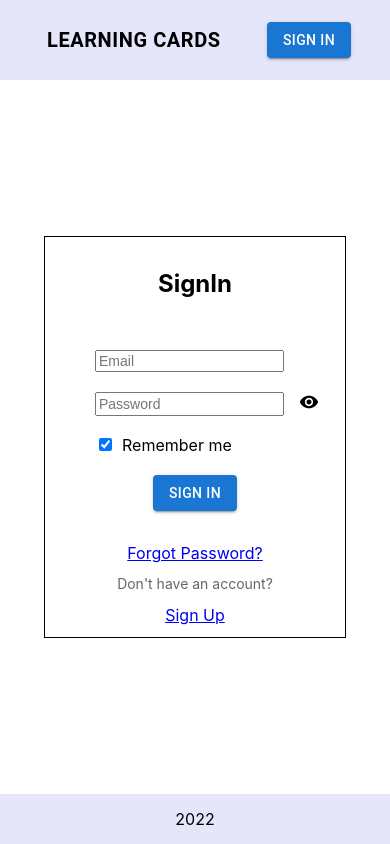
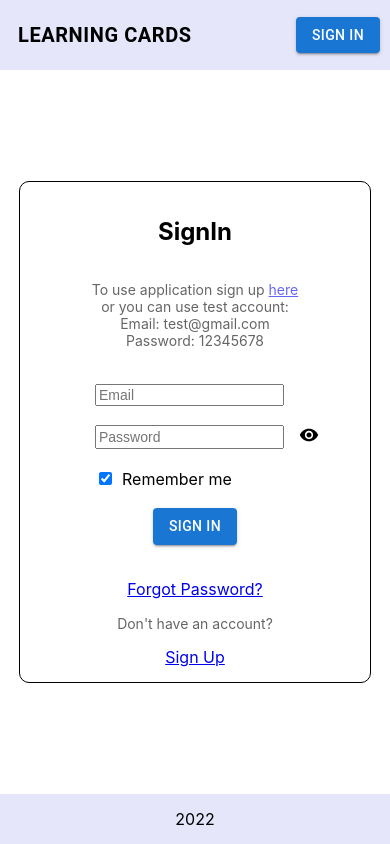
Before and after one commit to NickPaferov/learning-cards, a React (Create React App) app: page /#/signin in a window 390 px wide. Built offline with nearby package versions, Linux system fonts and the light colour scheme; no server answers.

Commit message:
refactoring of styles, add test account credentials

```diff
--- a/src/components/BasicModal/BasicModal.tsx
+++ b/src/components/BasicModal/BasicModal.tsx
@@ -10,9 +10,10 @@ const style = {
   top: "50%",
   left: "50%",
   transform: "translate(-50%, -50%)",
-  width: 250,
+  width: 300,
   bgcolor: "background.paper",
   border: "2px solid #000",
+  borderRadius: 5,
   boxShadow: 24,
   p: 4,
 };
--- a/src/components/Layout/Layout.module.css
+++ b/src/components/Layout/Layout.module.css
@@ -39,8 +39,14 @@ footer {
   margin-left: 10px;
 }
 
-@media screen and (max-width: 406px) {
+@media screen and (max-width: 512px) {
   header {
-    height: 80px;
+    height: content-box;
+    padding: 10px 0;
+  }
+
+  .wrapper {
+    width: 100%;
+    padding: 0 10px;
   }
 }
--- a/src/components/Layout/Layout.tsx
+++ b/src/components/Layout/Layout.tsx
@@ -56,7 +56,11 @@ export const Layout = () => {
           </Button>
           {isLoggedIn ? (
             <div className={styles.userInfo}>
-              <span>{userName}</span>
+              <span>
+                {userName && userName.length && userName.length < 15
+                  ? userName
+                  : `${userName?.slice(0, 15)}...`}
+              </span>
               <img
                 alt="avatar"
                 src={avatar || defaultAvatar}
--- a/src/pages/CheckEmail/CheckEmail.module.css
+++ b/src/pages/CheckEmail/CheckEmail.module.css
@@ -4,9 +4,10 @@
   flex-direction: column;
   justify-content: space-evenly;
   align-items: center;
-  height: 400px;
-  width: 300px;
+  height: 500px;
+  width: 350px;
   border: 1px solid black;
+  border-radius: 10px;
 }
 
 .letter {
--- a/src/pages/ForgotPassword/ForgotPassword.module.css
+++ b/src/pages/ForgotPassword/ForgotPassword.module.css
@@ -4,9 +4,10 @@
   flex-direction: column;
   justify-content: space-evenly;
   align-items: center;
-  height: 400px;
-  width: 300px;
+  height: 500px;
+  width: 350px;
   border: 1px solid black;
+  border-radius: 10px;
 }
 
 .form {
--- a/src/pages/Learn/Learn.module.css
+++ b/src/pages/Learn/Learn.module.css
@@ -19,6 +19,7 @@
   width: 300px;
   gap: 20px;
   border: 1px solid black;
+  border-radius: 10px;
 }
 
 .questionInfo,
--- a/src/pages/NotFound/NotFound.module.css
+++ b/src/pages/NotFound/NotFound.module.css
@@ -2,6 +2,7 @@
   display: flex;
   justify-content: center;
   gap: 50px;
+  border-radius: 10px;
 }
 
 .container {
--- a/src/pages/Profile/Profile.module.css
+++ b/src/pages/Profile/Profile.module.css
@@ -12,6 +12,7 @@
   height: 400px;
   width: 300px;
   border: 1px solid black;
+  border-radius: 10px;
 }
 
 .avatar {
--- a/src/pages/SignIn/SignIn.module.css
+++ b/src/pages/SignIn/SignIn.module.css
@@ -4,9 +4,15 @@
   flex-direction: column;
   justify-content: space-evenly;
   align-items: center;
-  height: 400px;
-  width: 300px;
+  height: 500px;
+  width: 350px;
   border: 1px solid black;
+  border-radius: 10px;
+}
+
+.testAccount {
+  opacity: 0.6;
+  font-size: 14px;
 }
 
 .form {
--- a/src/pages/SignIn/SignIn.tsx
+++ b/src/pages/SignIn/SignIn.tsx
@@ -55,6 +55,15 @@ export const SignIn = () => {
   return (
     <div className={styles.wrapper}>
       <h2>SignIn</h2>
+      <div className={styles.testAccount}>
+        <div>
+          <span>To use application sign up </span>
+          <Link to={PATHS.SIGNUP}>here</Link>
+        </div>
+        <div>or you can use test account:</div>
+        <div>Email: test@gmail.com</div>
+        <div>Password: 12345678</div>
+      </div>
       <form className={styles.form} onSubmit={handleSubmit(onSubmit)}>
         <div>
           <input
--- a/src/pages/SignUp/SignUp.module.css
+++ b/src/pages/SignUp/SignUp.module.css
@@ -4,9 +4,10 @@
   flex-direction: column;
   justify-content: space-evenly;
   align-items: center;
-  height: 400px;
-  width: 300px;
+  height: 500px;
+  width: 350px;
   border: 1px solid black;
+  border-radius: 10px;
 }
 
 .form {
```
